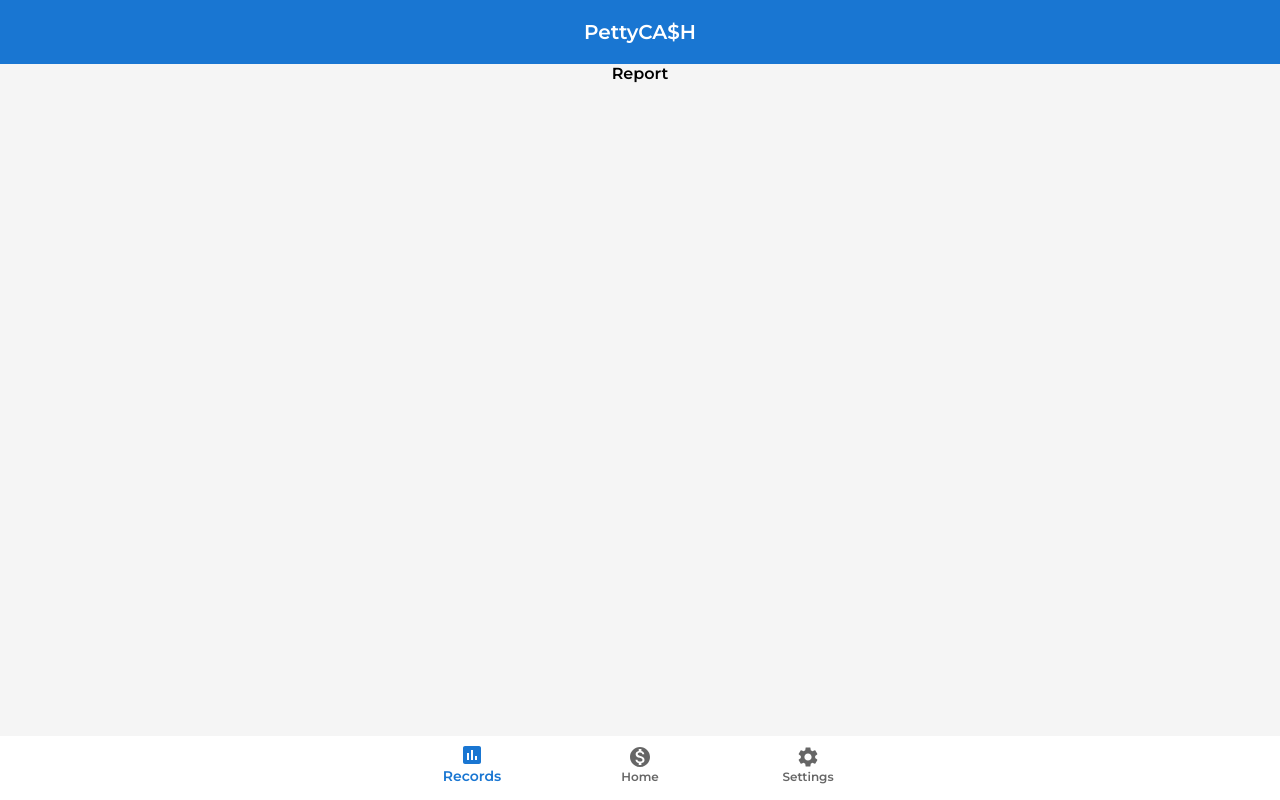
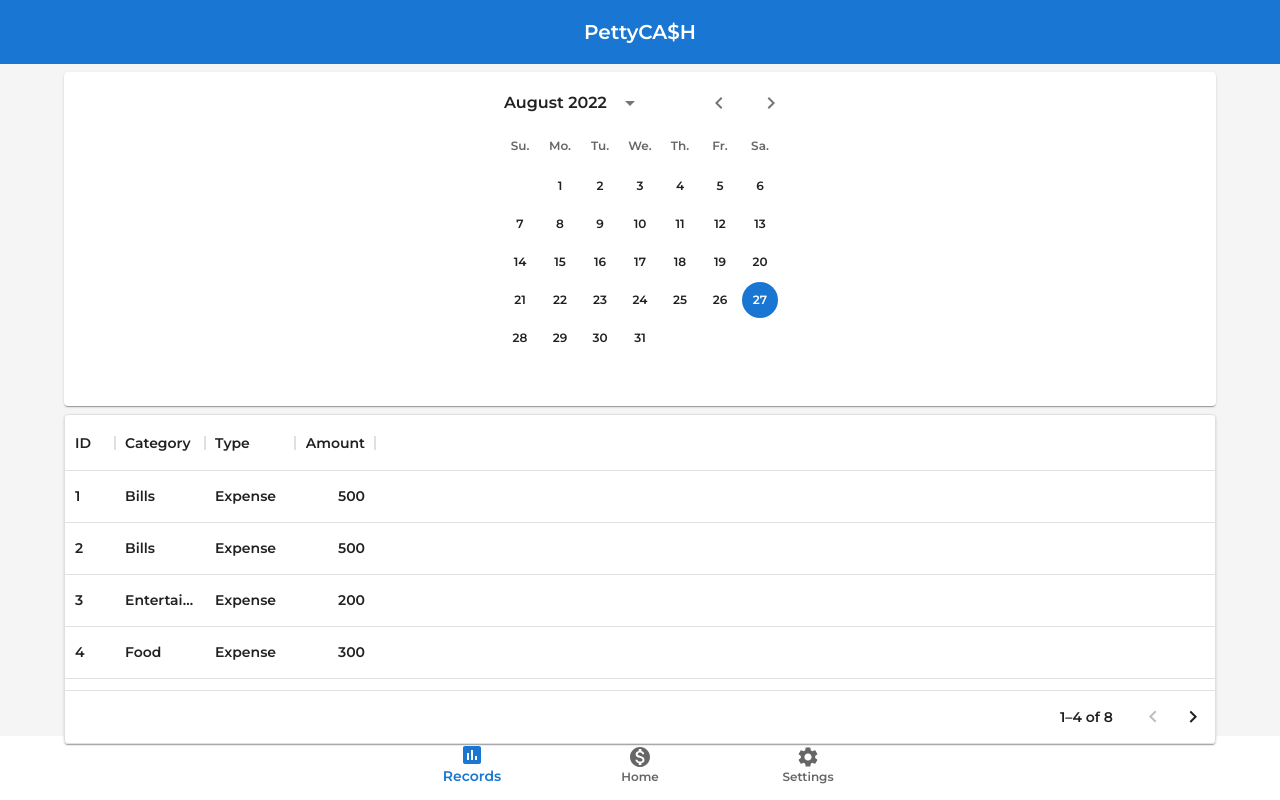
Before and after one commit to dhachanamoorthy/pettycash, a React (Create React App) app: page /reports in a window 1280 px wide. Built offline with nearby package versions, Linux system fonts and the light colour scheme.

Commit message:
feat : report page ui

```diff
--- a/src/pages/Report/Report.js
+++ b/src/pages/Report/Report.js
@@ -1,8 +1,127 @@
+import { useEffect, useState } from "react";
+import dayjs from "dayjs";
 
-export const Report=()=>{
-    return(
-        <div>
-            Report
-        </div>
-    )
-}
+import { TextField, Paper, Container } from "@mui/material";
+import { DataGrid } from "@mui/x-data-grid";
+import { AdapterDayjs } from "@mui/x-date-pickers/AdapterDayjs";
+import { LocalizationProvider } from "@mui/x-date-pickers/LocalizationProvider";
+import { CalendarPicker } from "@mui/x-date-pickers";
+import { Transx } from "../../constants/Transx";
+import { Expense,Income } from "../../constants/Category";
+export const Report = () => {
+  const [value, setValue] = useState(dayjs());
+  let transactions = [
+    {
+      id:1,
+      category:Expense.BILLS,
+      transType:Transx.EXPENSE,
+      amount:500,
+      notes:"electricity"
+    },
+    {
+      id:2,
+      category:Expense.BILLS,
+      transType:Transx.EXPENSE,
+      amount:500,
+      notes:""
+    },
+    {
+      id:3,
+      category:Expense.ENTERTAINMENT,
+      transType:Transx.EXPENSE,
+      amount:200,
+      notes:"movie"
+    },
+    {
+      id:4,
+      category:Expense.FOOD,
+      transType:Transx.EXPENSE,
+      amount:300,
+      notes:"electricity"
+    },
+    {
+        id:1,
+        category:Expense.BILLS,
+        transType:Transx.EXPENSE,
+        amount:500,
+        notes:"electricity"
+      },
+      {
+        id:2,
+        category:Expense.BILLS,
+        transType:Transx.EXPENSE,
+        amount:500,
+        notes:""
+      },
+      {
+        id:3,
+        category:Expense.ENTERTAINMENT,
+        transType:Transx.EXPENSE,
+        amount:200,
+        notes:"movie"
+      },
+      {
+        id:4,
+        category:Expense.FOOD,
+        transType:Transx.EXPENSE,
+        amount:300,
+        notes:"electricity"
+      }
+  ];
+  let [transactionId, setTransactionId] = useState(transactions.length);
+  const columns = [
+    { field: "id", headerName: "ID", width: 30 },
+    {
+      field: "category",
+      headerName: "Category",
+      width: 90,
+      editable: true,
+    },
+    {
+      field: "transType",
+      headerName: "Type",
+      width: 90,
+      editable: true,
+    },
+    {
+      field: "amount",
+      headerName: "Amount",
+      type: "number",
+      width: 80,
+      editable: true,
+    },
+  ];
+
+  useEffect(() => {
+    console.log(value);
+  }, [value]);
+  return (
+    <Container>
+      <Paper sx={{width:"100%", mt: 1 }}>
+        <LocalizationProvider dateAdapter={AdapterDayjs}>
+          <CalendarPicker
+            // displayStaticWrapperAs="mobile"
+            date={value}
+            onChange={(newValue) => {
+              setValue(newValue);
+            }}
+            renderInput={(params) => <TextField {...params} />}
+            dayOfWeekFormatter={(day) => `${day}.`}
+            // toolbarFormat="ddd DD MMMM"
+            // showToolbar
+          />
+        </LocalizationProvider>
+      </Paper>
+      <Paper sx={{height:330, mt: 1 }}>
+        <DataGrid
+          rows={transactions}
+          columns={columns}
+          pageSize={4}
+          rowsPerPageOptions={[5]}
+          disableSelectionOnClick
+          experimentalFeatures={{ newEditingApi: true }}
+        />
+      </Paper>
+    </Container>
+  );
+};
```
